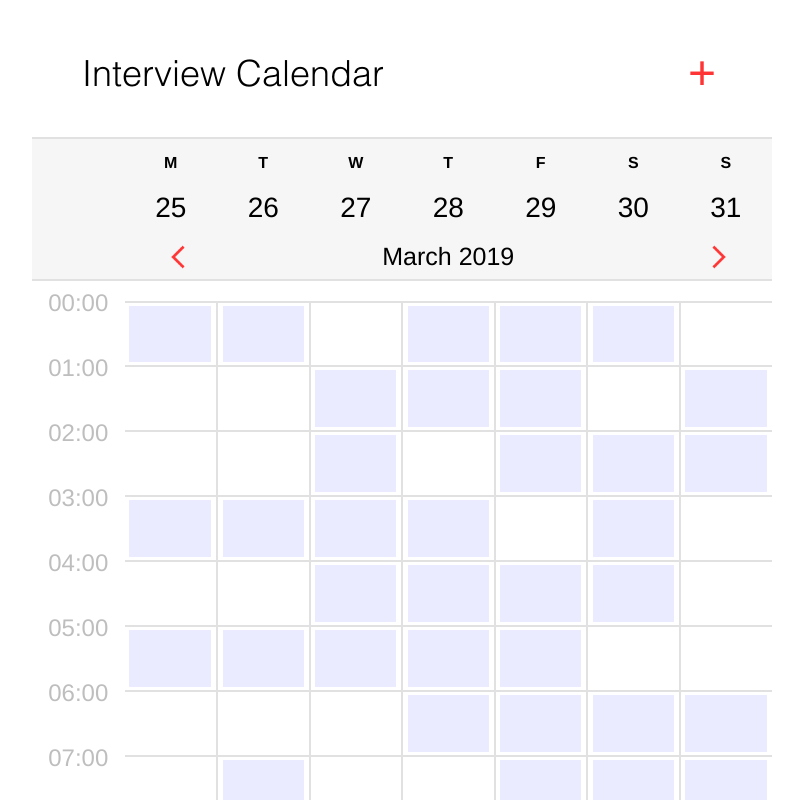
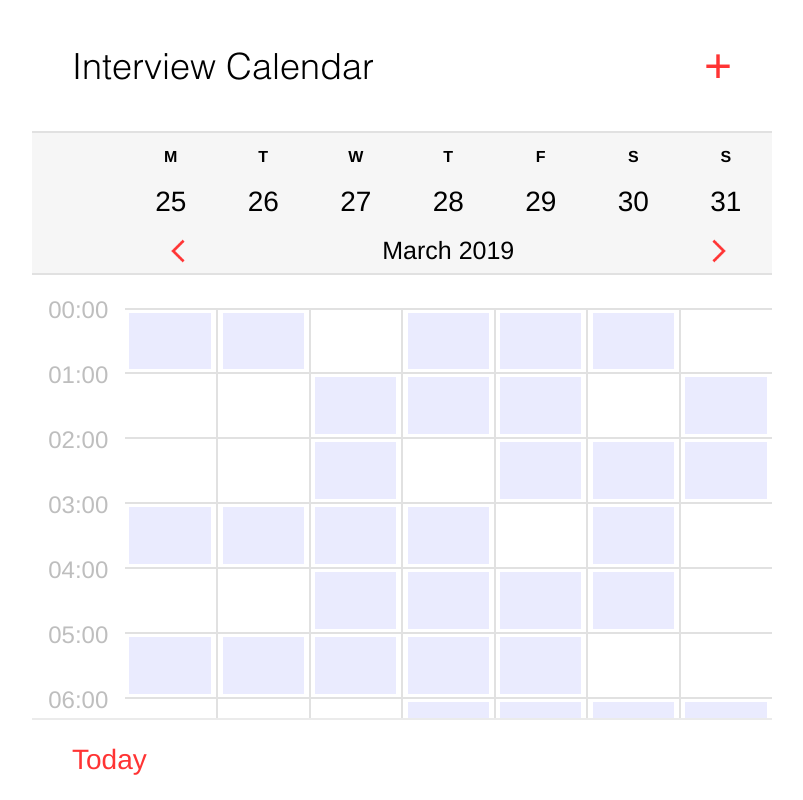
Before and after one commit to tkulzhan/interview-calendar, a React (Create React App) app in the folder client/: page / in a window 1280 px wide. Shown: the top 800 px of the page, without its empty margins (238-1041 px from the left). Built offline with nearby package versions, Linux system fonts and the light colour scheme.

Commit message:
fixed header, footer

```diff
--- a/client/src/App.js
+++ b/client/src/App.js
@@ -48,6 +48,7 @@ function App() {
   return (
     <div className="app">
       <Header>
+        <div style={{ display: "flex", justifyContent: "space-between" }}>
           <h1>Interview Calendar</h1>
           <AddBtn
             onClick={() => {
@@ -56,7 +57,8 @@ function App() {
           >
             <span>+</span>
           </AddBtn>
-      </Header>
+        </div>
+
         <Calendar>
           <Day></Day>
           {days.map((day, i) => {
@@ -66,9 +68,16 @@ function App() {
           <Month>
             <img src={arrow} alt="Previous" width={34} />
             <h3>March 2019</h3>
-          <img src={arrow} alt="Next" width={34} style={{ rotate: "180deg" }} />
+            <img
+              src={arrow}
+              alt="Next"
+              width={34}
+              style={{ rotate: "180deg" }}
+            />
           </Month>
         </Calendar>
+      </Header>
+      <div style={{ padding: 140 }}></div>
       <div style={{ marginTop: 20 }}>
         <FirstRow key={0} schedule={schedules[0]} />
         {schedules.slice(1).map((schedule, i) => {
@@ -76,6 +85,7 @@ function App() {
         })}
         <LastRow />
       </div>
+      <div style={{ padding: 20 }}></div>
       <Footer />
     </div>
   );
--- a/client/src/components/Header.jsx
+++ b/client/src/components/Header.jsx
@@ -4,11 +4,17 @@ const Header = styled.header`
   display: flex;
   justify-content: space-between;
   background-color: #fff;
-  padding: 19px 50px;
 
   h1 {
     font-size: 36px;
     font-weight: 100;
+    margin-left: 40px;
+    padding: 20px 0px
+  }
+
+  button {
+    margin-right: 40px;
+    padding: 20px 0px
   }
 `;
 
--- a/client/src/index.css
+++ b/client/src/index.css
@@ -8,11 +8,18 @@ body {
 
 .app {
   width: 100%;
+  position: relative;
 }
 
 header {
   font-family: "Helvetica-light";
   font-weight: 100;
+  position: fixed;
+  display: flex;
+  flex-direction: column;
+  max-width: 740px;
+  width: 100%;
+  top: 0;
 }
 
 section {
@@ -25,8 +32,11 @@ footer {
   z-index: 1;
   bottom: 0;
   background-color: #fff;
+  max-width: 740px;
   width: 100%;
-  padding: 20px 0px;
+  padding: 24px 0px;
+  position: fixed;
+  display: flex;
 }
 
 .row {
```
Lines whose indentation alone changed are shown as unchanged.
